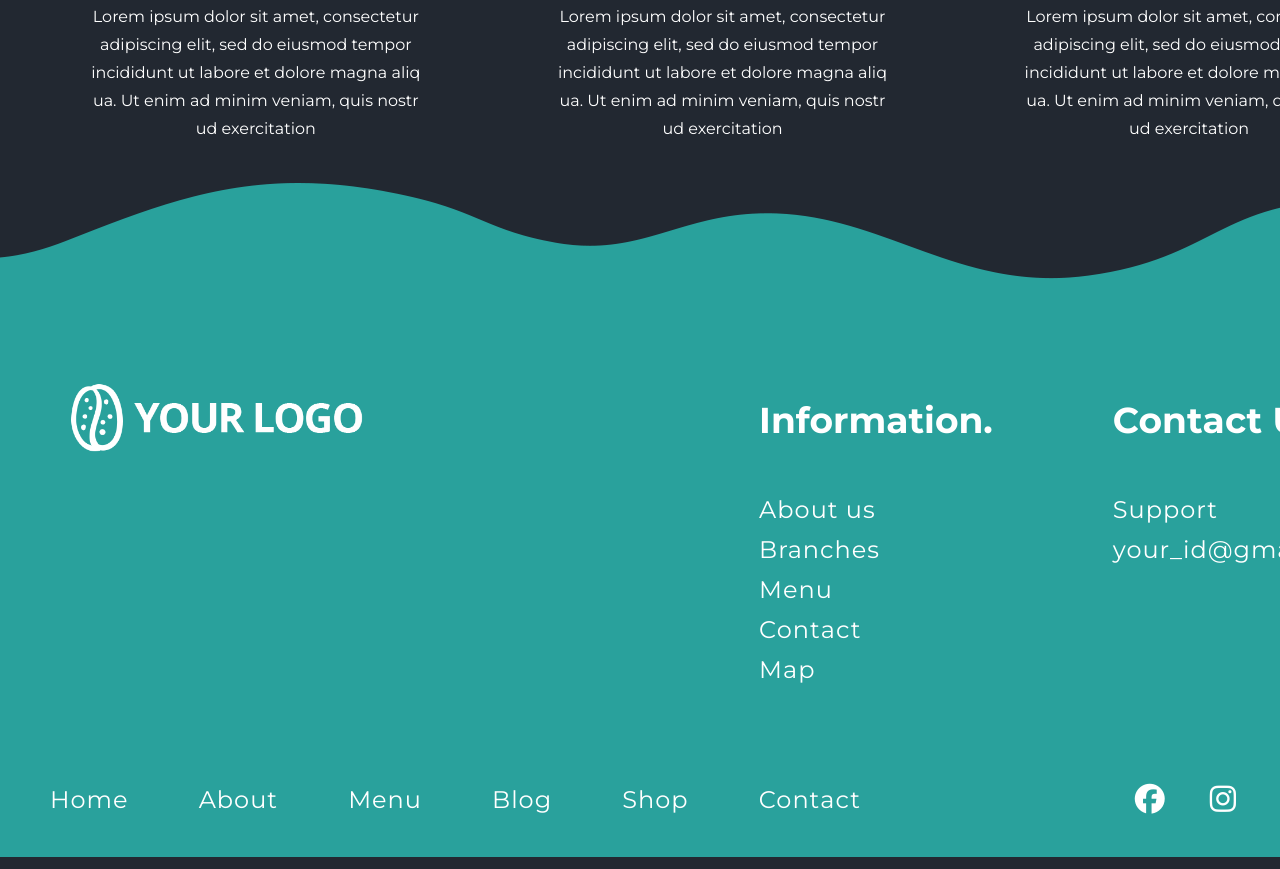
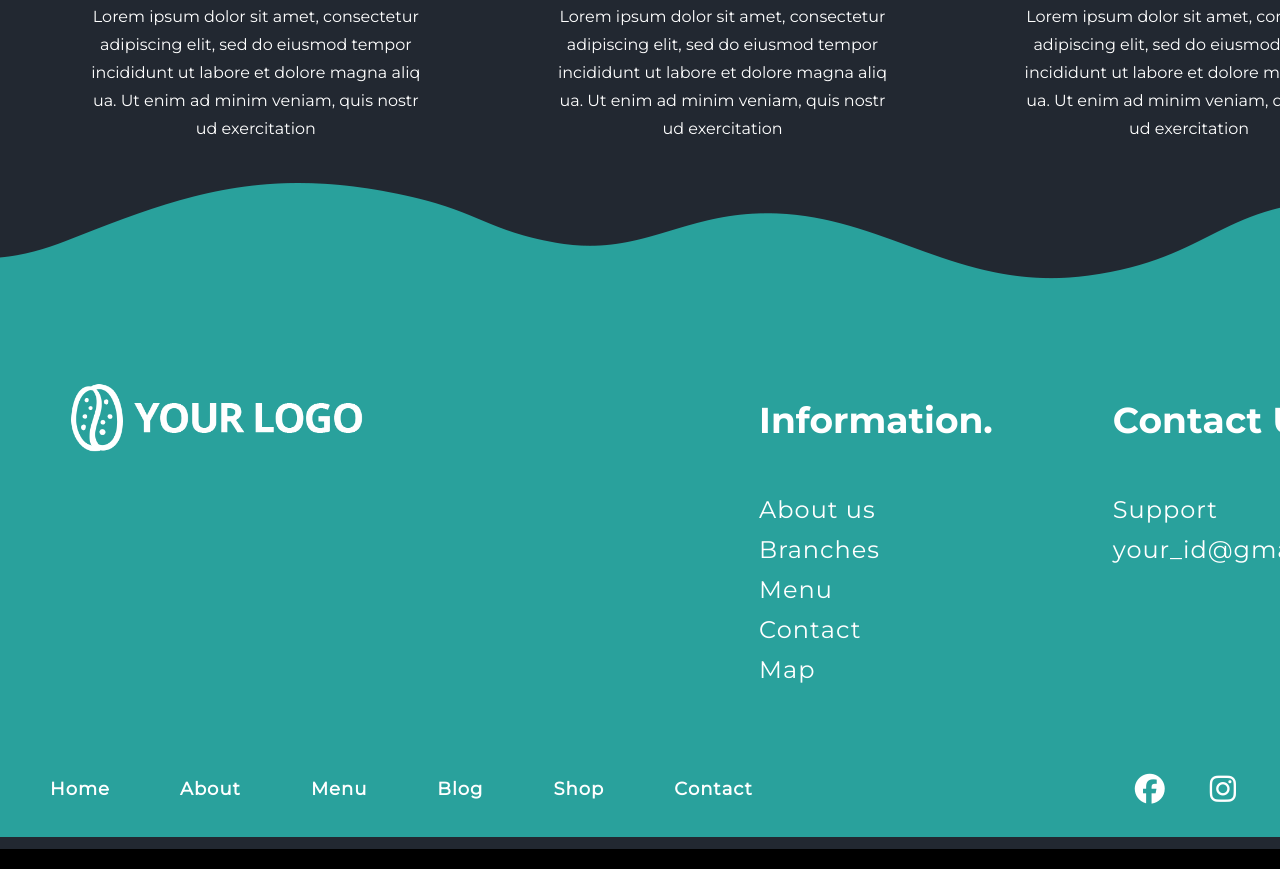
Before and after one commit to boogdann/Cafe, a plain HTML site: page index.html in a window 1280 px wide. Shown: the part 6264-7133 px from the top of the page. Drawn offline with Linux system fonts and the light colour scheme.

Commit message:
more pixel perfect

```diff
--- a/assets/css/style.css
+++ b/assets/css/style.css
@@ -504,7 +504,7 @@ body {
   display: flex;
   align-items: center;
   justify-content: space-between;
-  padding: 40px var(--containerPadding) 40px var(--containerPadding);
+  padding: 30px var(--containerPadding);
 }
 
 .footer-box::after {
@@ -519,8 +519,9 @@ body {
 .footer-menu-btn {
   text-decoration: none;
   margin-right: 65px;
-  font-size: calc((--medium) * 1.4);
+  font-size: var(--medium);
   letter-spacing: 1px;
+  font-weight: 700;
 }
 
 .footer-menu-btn::before {
```
